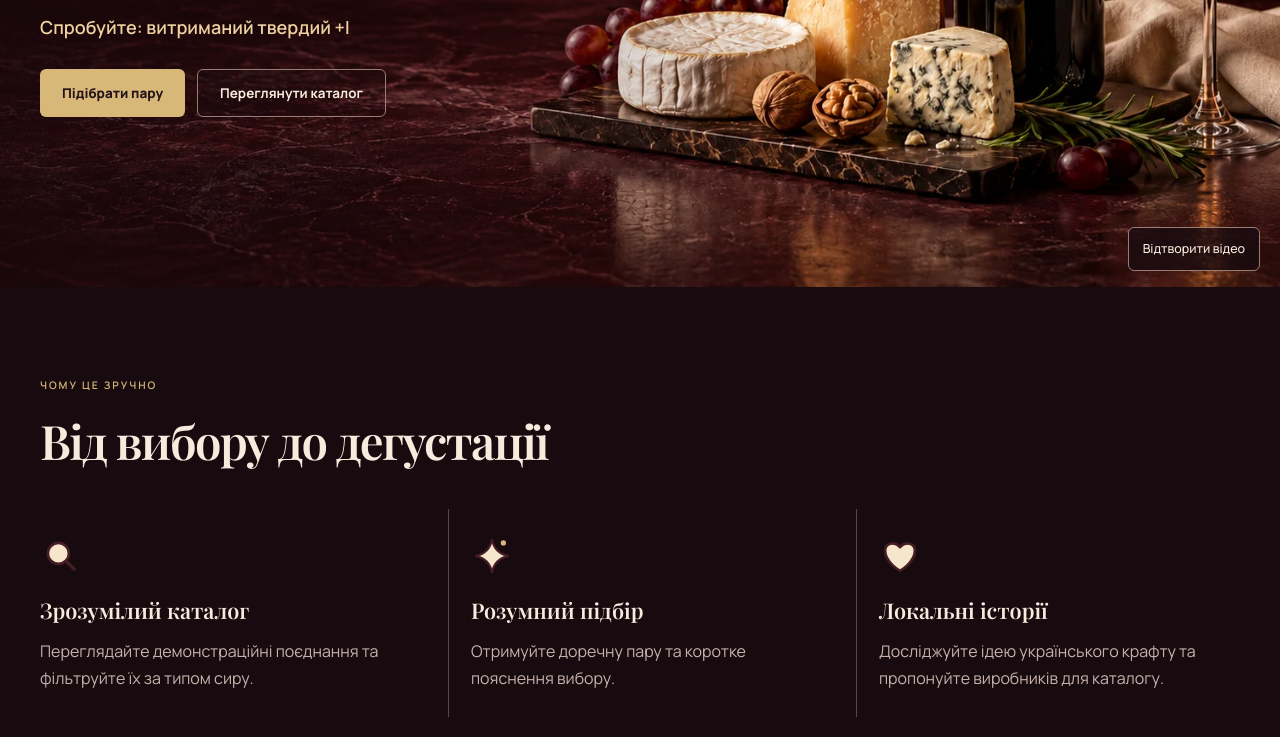
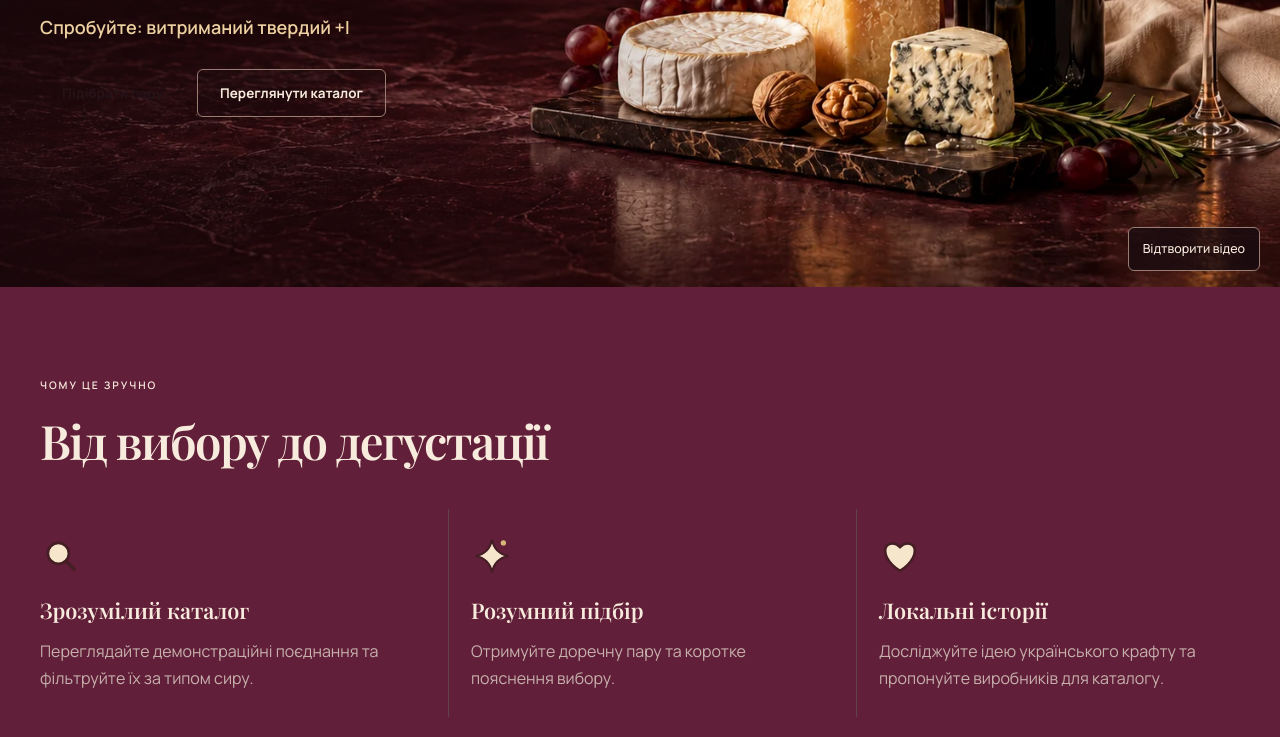
Before and after one commit to lumencompanyua/gurman-info, a plain HTML site: page index.html in a window 1280 px wide. Shown: the part 513-1250 px from the top of the page. Drawn offline with nearby package versions, Linux system fonts and the light colour scheme; some packages are replaced by stand-ins of ours; no server answers; a script that the page names is missing.

Commit message:
змінипалітру кольорів в root

```diff
--- a/styles.css
+++ b/styles.css
@@ -11,8 +11,8 @@
   --wine:#451d24;
   --wine-2:#64303a;
   --cream:#2c171b;
-  --paper:#180b10;
-  --gold:#d8b878;
+  --paper:#621f39;
+  --red:##eb4034;
   --ink:#f7ebdd;
   --muted:#c6b1ad;
   --line:#624249;
```
